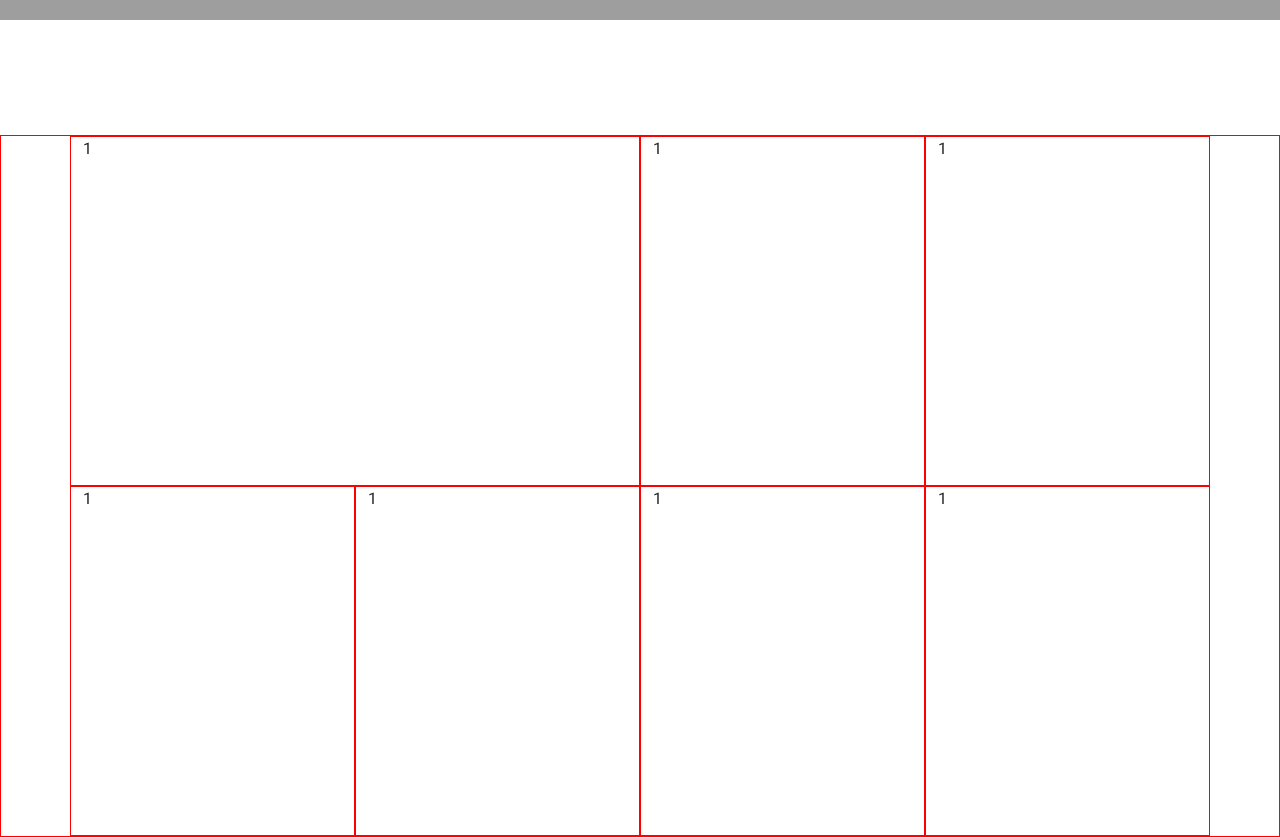
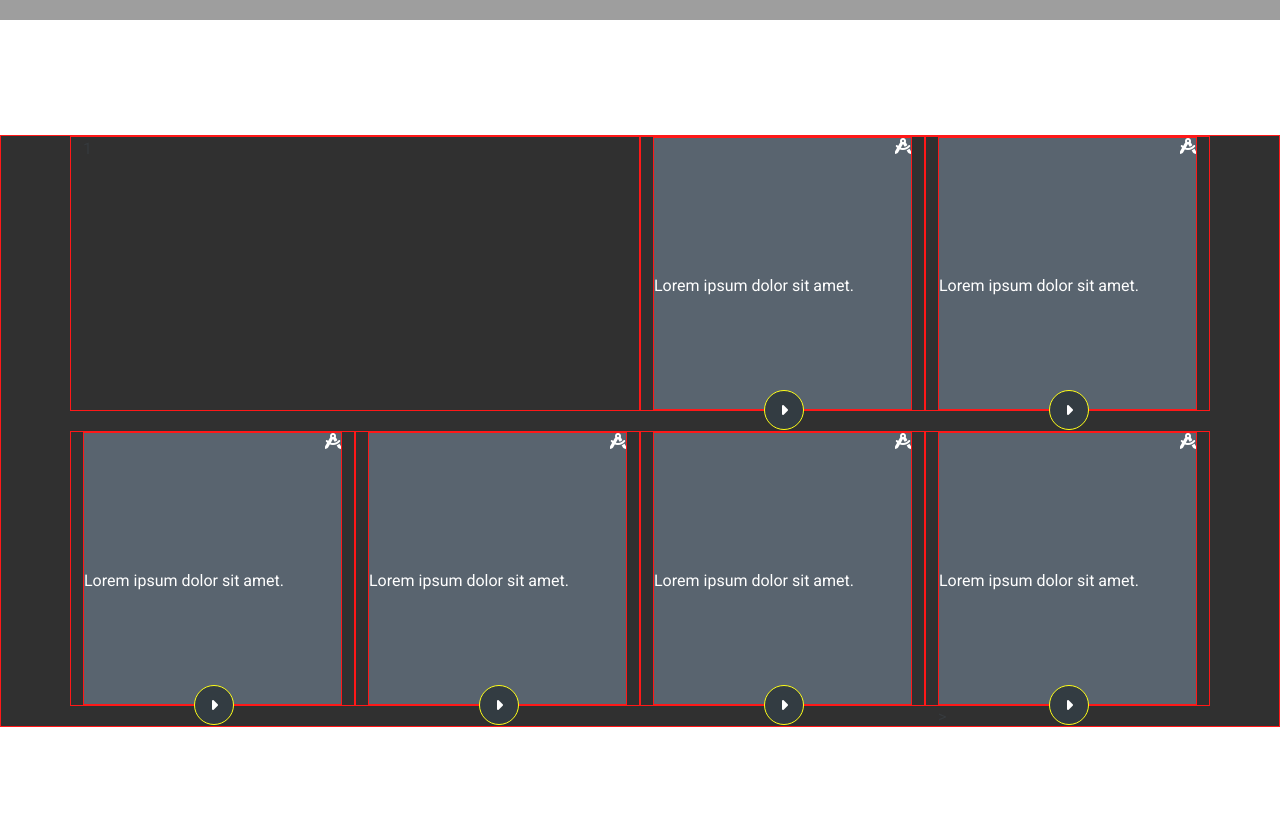
Before and after one commit to upeka-silva/my-app, a plain HTML site: page index.html in a window 1280 px wide. Shown: the part 780-1617 px from the top of the page. After the commit the page ends 1509 px from the top, so only its background shows below. Drawn offline with nearby package versions, Linux system fonts and the light colour scheme; grey boxes are pictures that could not be loaded.

Commit message:
gird layer completed

```diff
--- a/index.html
+++ b/index.html
@@ -60,12 +60,102 @@
              <div class="row">
 
                     <div class="inner-wrap  col-lg-6  ">1</div>
-                    <div class="inner-wrap  col-sm-6  col-md-4 col-lg-3  ">1</div>
-                    <div class="inner-wrap  col-sm-6  col-md-4 col-lg-3  ">1</div>
-                    <div class="inner-wrap  col-sm-6  col-md-4 col-lg-3  ">1</div>
-                    <div class="inner-wrap  col-sm-6  col-md-4 col-lg-3  ">1</div>
-                    <div class="inner-wrap  col-sm-6  col-md-4 col-lg-3  ">1</div>
-                    <div class="inner-wrap  col-sm-6  col-md-4 col-lg-3  ">1</div>
+                    <div class="inner-wrap  col-sm-6  col-md-4 col-lg-3  ">
+                       <div class="inner">
+
+                         <div class="inner-wrap-elements">
+                          <i class="fa-sharp fa-solid fa-compass-drafting"></i>
+                           </div>
+                         <div class="inner-wrap-elements">
+                           <p>Lorem ipsum dolor sit amet.</p>
+                        </div>
+                        <div class="moveable-element">
+                          <i class="fa-solid fa-caret-right"></i>
+                        </div>
+
+
+
+                       </div>
+
+
+                    </div>
+                    <div class="inner-wrap  col-sm-6  col-md-4 col-lg-3  ">
+                      <div class="inner">
+
+                        <div class="inner-wrap-elements">
+                          <i class="fa-sharp fa-solid fa-compass-drafting"></i>
+                        </div>
+                        <div class="inner-wrap-elements">
+                          <p>Lorem ipsum dolor sit amet.</p>
+                           </div>
+                           <div class="moveable-element">
+                            <i class="fa-solid fa-caret-right"></i>
+                          </div>
+
+                      </div>
+
+                    </div>
+                    <div class="inner-wrap  col-sm-6  col-md-4 col-lg-3  ">
+
+                      <div class="inner">
+
+                        <div class="inner-wrap-elements">
+                          <i class="fa-sharp fa-solid fa-compass-drafting"></i>
+                        </div>
+                        <div class="inner-wrap-elements">
+                          <p>Lorem ipsum dolor sit amet.</p>
+                        </div>
+
+                        <div class="moveable-element">
+                          <i class="fa-solid fa-caret-right"></i>
+                        </div>
+                      </div>
+
+                    </div>
+                    <div class="inner-wrap  col-sm-6  col-md-4 col-lg-3  ">
+
+                      <div class="inner">
+
+                        <div class="inner-wrap-elements">
+                          <i class="fa-sharp fa-solid fa-compass-drafting"></i>
+                        </div>
+                        <div class="inner-wrap-elements">
+                          <p>Lorem ipsum dolor sit amet.</p>
+                        </div>
+                        <div class="moveable-element">
+                          <i class="fa-solid fa-caret-right"></i>
+                        </div>
+                      </div>
+
+                    </div>
+                    <div class="inner-wrap  col-sm-6  col-md-4 col-lg-3  ">
+                      <div class="inner">
+
+                        <div class="inner-wrap-elements">
+                          <i class="fa-sharp fa-solid fa-compass-drafting"></i>
+                        </div>
+                        <div class="inner-wrap-elements">
+                          <p>Lorem ipsum dolor sit amet.</p>
+                        </div>
+                        <div class="moveable-element">
+                          <i class="fa-solid fa-caret-right"></i>
+                        </div>
+                      </div>
+                    </div>
+                    <div class="inner-wrap  col-sm-6  col-md-4 col-lg-3  ">
+                      <div class="inner">
+
+                        <div class="inner-wrap-elements">
+                          <i class="fa-sharp fa-solid fa-compass-drafting"></i>
+                        </div>
+                        <div class="inner-wrap-elements">
+                          <p>Lorem ipsum dolor sit amet.</p>
+                        </div>
+                        <div class="moveable-element">
+                          <i class="fa-solid fa-caret-right"></i>
+                        </div>
+                      </div>>
+                    </div>
 
 
              </div>
@@ -86,6 +176,8 @@
   <script src="https://code.jquery.com/jquery-3.5.1.min.js"></script>
   <script src="/js/main.js"></script>
 
+  <script src="https://kit.fontawesome.com/f1bc2035a8.js" crossorigin="anonymous"></script>
+
 
 </body>
 </html>
--- a/styles/main.css
+++ b/styles/main.css
@@ -173,10 +173,95 @@
  width: 100%;
  height: auto;
  border: 1px solid red;
+ background-color: rgb(26, 26, 26);
+ opacity: 0.9;
+}
+
+.inner-wrap{
+    height: 275px;
+    border: 1px solid red;
+    position: relative;
+    margin-bottom: 20px;
+
 
 }
 
-.inner-wrap{
-    height: 350px;
+.inner{
+
+
+    height: 100%;
+    display: flex;
+    flex-direction: column;
+    transition: all 1s;
+    background-color: rgba(72, 84, 96,1.0);
     border: 1px solid red;
+
+
+
+
 }
+.inner:hover{
+
+    background-color: rgb(255, 211, 42);
+}
+
+.inner-wrap-elements{
+
+    flex: 1;
+    color: white;
+    display: flex;
+
+}
+
+
+.inner>.inner-wrap-elements:first-child{
+
+   justify-content: flex-end;
+
+}
+
+.moveable-element{
+
+ width: 40px;
+ height: 40px;
+ border: 1px solid yellow;
+ border-radius: 100%;
+ background-color: rgb(30, 39, 46);
+ color: white;
+ display: flex;
+ justify-content: center;
+ align-items: center;
+  position: absolute;
+  bottom: -20px;
+  right: 120px;
+
+
+
+
+
+
+}
+
+.inner:hover .moveable-element{
+
+ transform: translateX(50px);
+ transition: all 1s;
+
+
+
+
+
+
+}
+
+
+@media(max-width:1000px){
+
+
+ .top-outer{
+
+    display: none;
+ }
+
+
+}
```
